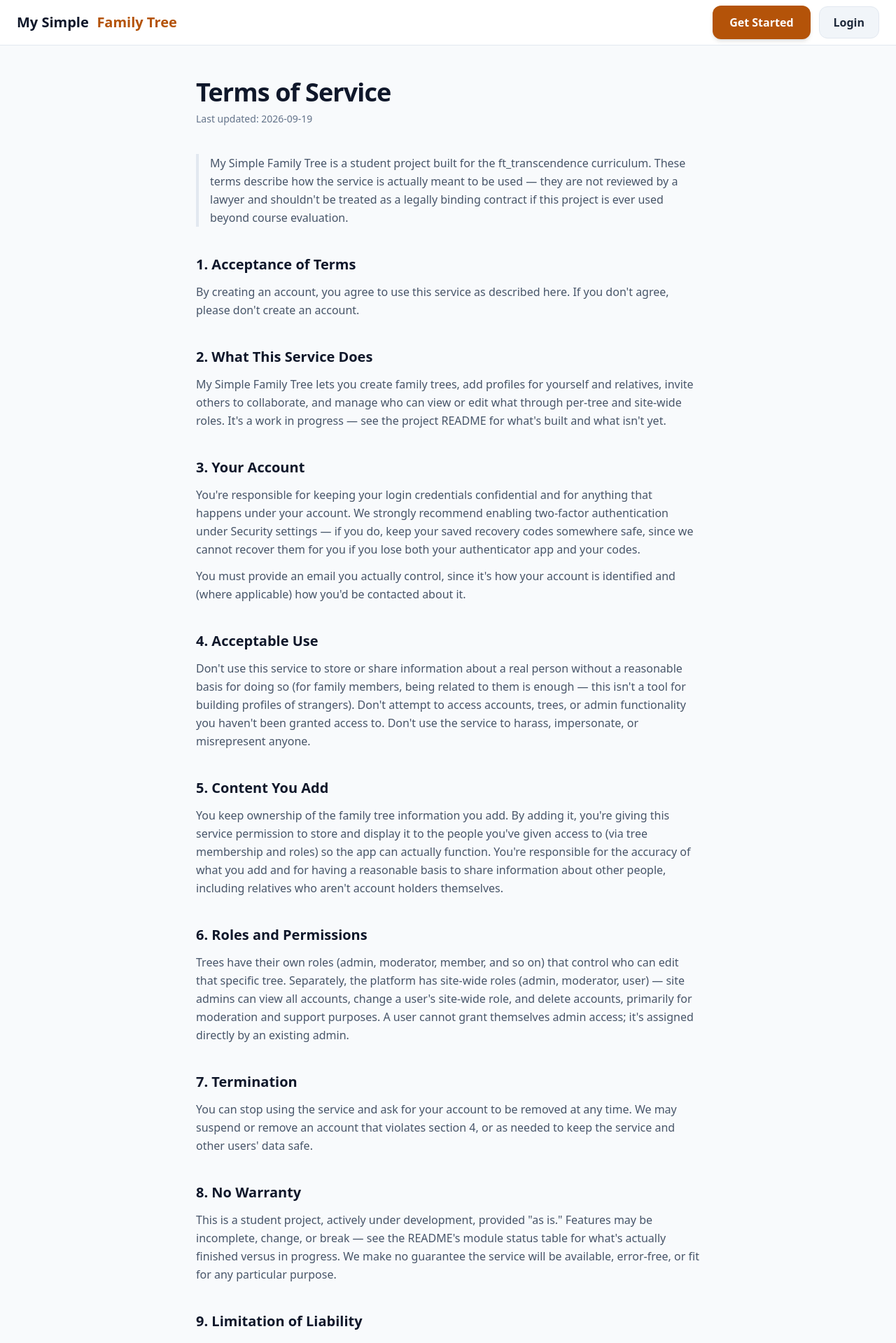
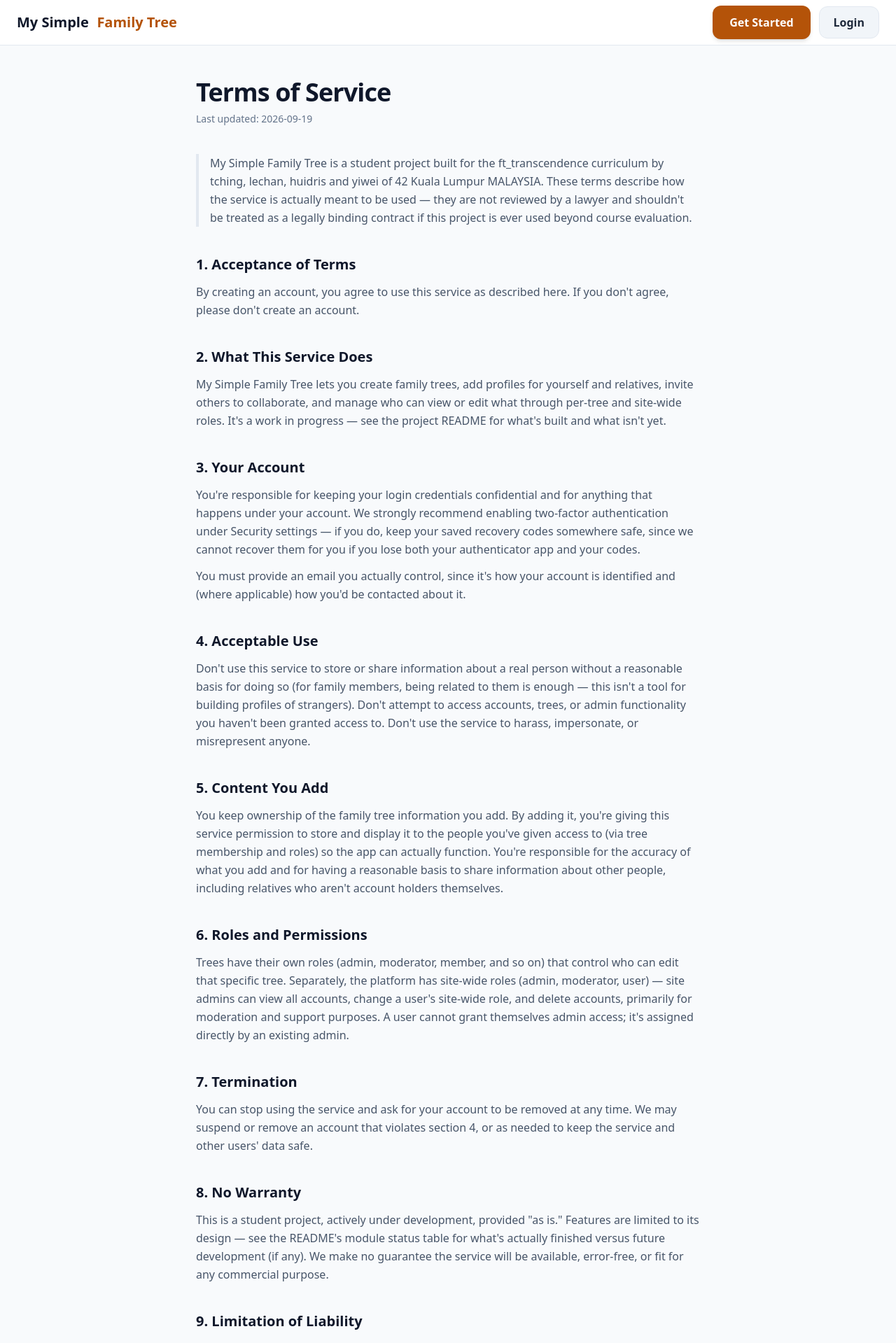
Before and after one commit to Moiralah/ft_transcendence, a Next.js app in the folder frontend/: page /terms in a window 1280 px wide. Shown: the top 1919 px of the page at 70% size. Built offline with nearby package versions, Linux system fonts and the light colour scheme.

Commit message:
docs(terms): name the team and school; reword the no-warranty section

```diff
--- a/frontend/src/app/terms/page.tsx
+++ b/frontend/src/app/terms/page.tsx
@@ -34,7 +34,7 @@ export default function TermsOfServicePage() {
 
 				<p className="text-slate-600 text-base leading-relaxed mb-10 border-l-4 border-slate-200 pl-4">
 					My Simple Family Tree is a student project built for the ft_transcendence
-					curriculum. These terms describe how the service is actually meant to be used —
+					curriculum by tching, lechan, huidris and yiwei of 42 Kuala Lumpur MALAYSIA. These terms describe how the service is actually meant to be used —
 					they are not reviewed by a lawyer and shouldn&apos;t be treated as a legally
 					binding contract if this project is ever used beyond course evaluation.
 				</p>
@@ -95,9 +95,9 @@ export default function TermsOfServicePage() {
 
 				<Section title="8. No Warranty">
 					<p>This is a student project, actively under development, provided "as is." Features
-					may be incomplete, change, or break — see the README's module status table for
-					what's actually finished versus in progress. We make no guarantee the service will
-					be available, error-free, or fit for any particular purpose.</p>
+					are limited to its design — see the README's module status table for
+					what's actually finished versus future development (if any). We make no guarantee the service will
+					be available, error-free, or fit for any commercial purpose.</p>
 				</Section>
 
 				<Section title="9. Limitation of Liability">
```
